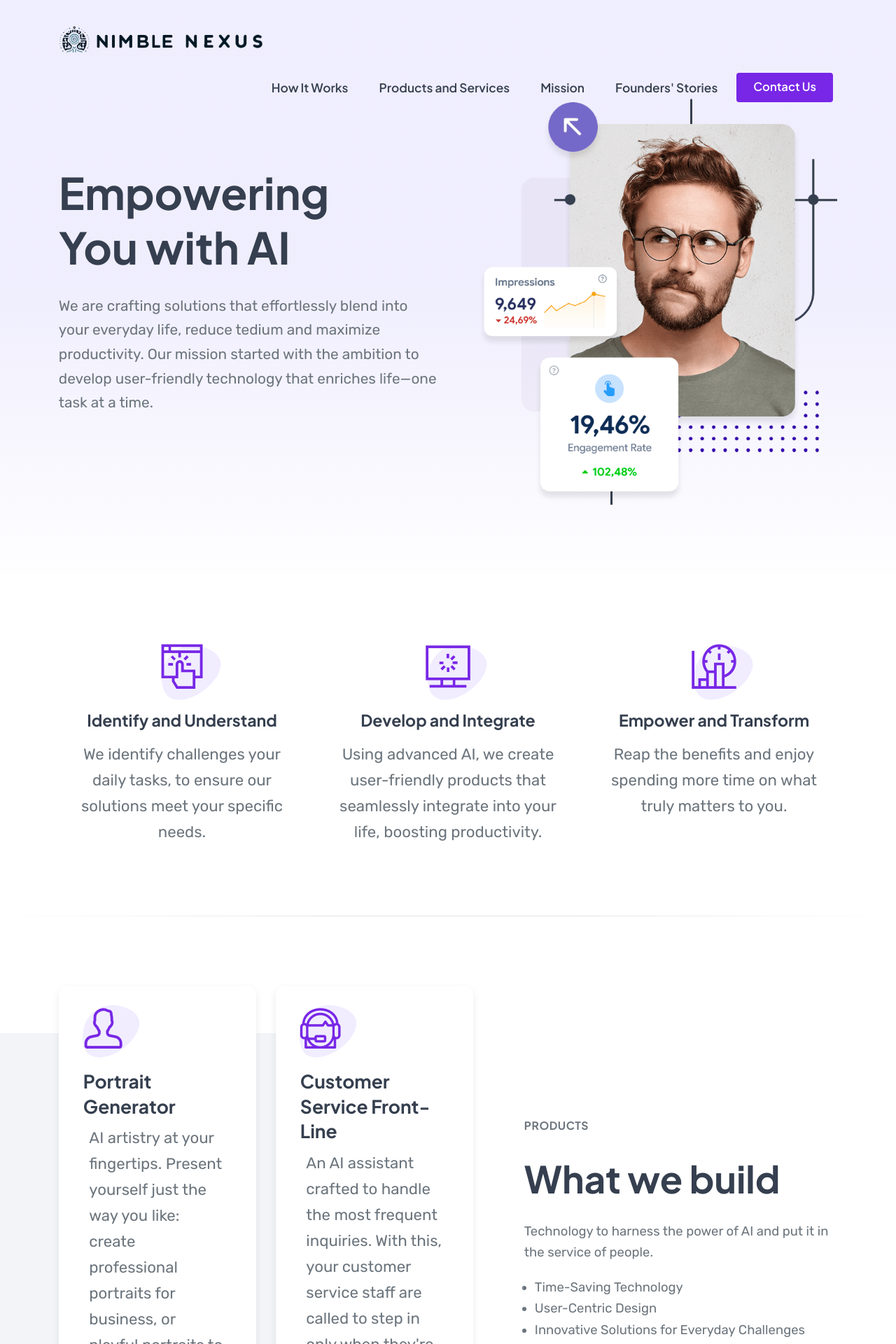
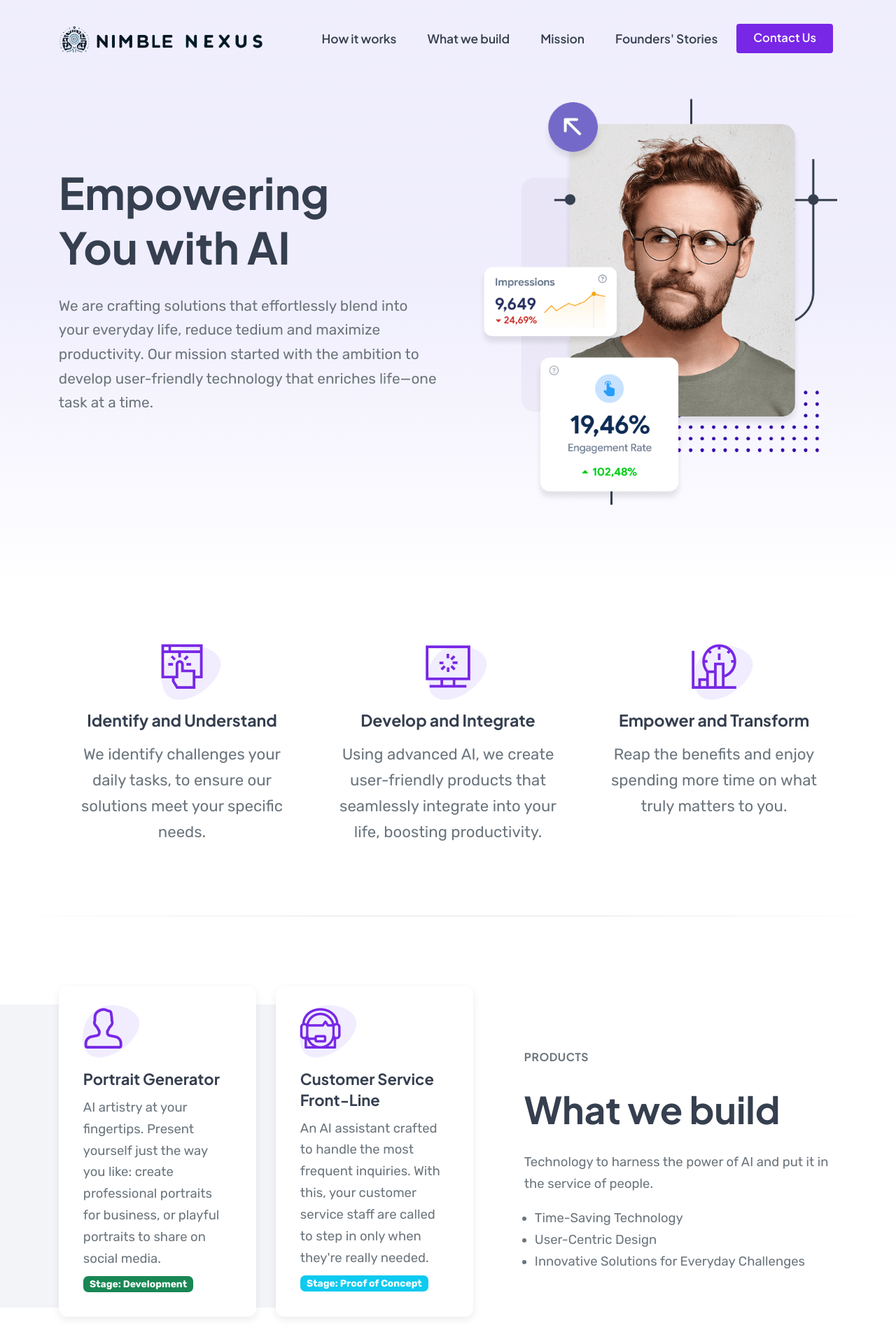
Before and after one commit to NimbleNexus/NimbleNexusWebsite, a Next.js app: page / in a window 1280 px wide. Shown: the top 1920 px of the page at 70% size. Built offline with nearby package versions, Linux system fonts and the light colour scheme.

Commit message:
Fix design snags

```diff
--- a/components/layout/Menu.js
+++ b/components/layout/Menu.js
@@ -11,8 +11,8 @@ export default function Menu({ isMobileMenu }) {
                 {isMobileMenu && (
                     <li className="nl-simple" aria-haspopup="false"><Link href="#top" className="h-link">Home</Link></li>
                 )}
-                <li className="nl-simple" aria-haspopup="false"><Link href="#how-it-works" className="h-link">How It Works</Link></li>
-                <li className="nl-simple" aria-haspopup="false"><Link href="#products-and-services" className="h-link">Products and Services</Link></li>
+                <li className="nl-simple" aria-haspopup="false"><Link href="#how-it-works" className="h-link">How it works</Link></li>
+                <li className="nl-simple" aria-haspopup="false"><Link href="#products-and-services" className="h-link">What we build</Link></li>
                 <li className="nl-simple" aria-haspopup="false"><Link href="#mission" className="h-link">Mission</Link></li>
                 <li className="nl-simple" aria-haspopup="false"><Link href="#founders-stories" className="h-link">Founders' Stories</Link></li>
                 <li className="nl-simple" aria-haspopup="false">
--- a/components/sections/Products.js
+++ b/components/sections/Products.js
@@ -9,9 +9,9 @@ export default function Features13_3() {
                         <div className="col-md-7 order-last order-md-2">
                             <div className="fbox-13-wrapper">
                                 <div className="row">
-                                    <div className="col-md-6">
+                                    <div className="col-md-6 mb-30">
                                         {/* FEATURE BOX #1 */}
-                                        <div id="fb-12-1" className="fbox-12 bg--white-100 block-shadow r-12 mb-30">
+                                        <div className="fbox-12 bg--white-100 block-shadow r-12" style={{height:"100%"}}>
                                             {/* Icon */}
                                             <div className="fbox-ico ico-50">
                                                 <div className="shape-ico color--theme">
@@ -24,16 +24,16 @@ export default function Features13_3() {
                                                 </div>
                                             </div>	{/* End Icon */}
                                             {/* Text */}
-                                            <div className="fbox-txt">
+                                            <div>
                                                 <h5 className="s-19 w-700">Portrait Generator</h5>
                                                 <p>AI artistry at your fingertips. Present yourself just the way you like: create professional portraits for business, or playful portraits to share on social media.</p>
-                                                <span class="badge bg-success">Stage: Development</span>
+                                                <span class="badge bg-success mt-2">Stage: Development</span>
                                             </div>
                                         </div>
                                     </div>
-                                    <div className="col-md-6">
+                                    <div className="col-md-6 mb-30">
                                         {/* FEATURE BOX #3 */}
-                                        <div id="fb-12-3" className="fbox-12 bg--white-100 block-shadow r-12 mb-30">
+                                        <div className="fbox-12 bg--white-100 block-shadow r-12" style={{height:"100%"}}>
                                             {/* Icon */}
                                             <div className="fbox-ico ico-50">
                                                 <div className="shape-ico color--theme">
@@ -46,10 +46,10 @@ export default function Features13_3() {
                                                 </div>
                                             </div>	{/* End Icon */}
                                             {/* Text */}
-                                            <div className="fbox-txt">
+                                            <div>
                                                 <h5 className="s-19 w-700">Customer Service Front-Line</h5>
                                                 <p>An AI assistant crafted to handle the most frequent inquiries. With this, your customer service staff are called to step in only when they're really needed.</p>
-                                                <span class="badge bg-info">Stage: Proof of Concept</span>
+                                                <span class="badge bg-info mt-2">Stage: Proof of Concept</span>
                                             </div>
                                         </div>
                                     </div>
```
Also changed, not shown: public/css/responsive.css.
